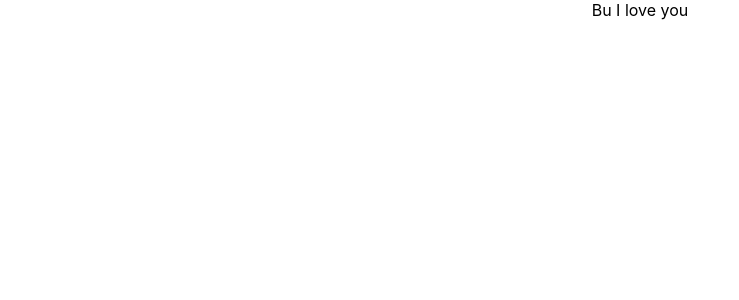
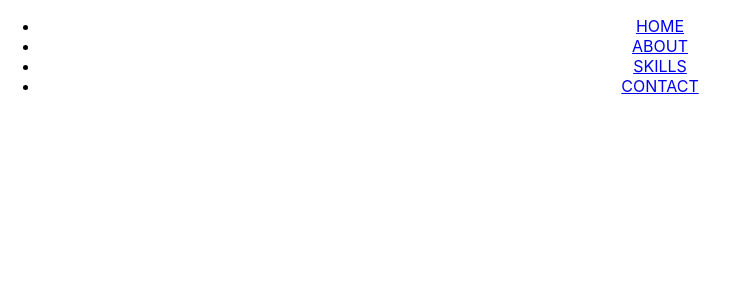
Before and after one commit to abhinnankit/abhinnankit.github.io, a React (Create React App) app: page / in a window 1280 px wide. Shown: the top 300 px of the page, without its empty margins (0-739 px from the left). Built offline with nearby package versions, Linux system fonts and the light colour scheme.

Commit message:
Add navbar

```diff
--- a/src/App.tsx
+++ b/src/App.tsx
@@ -1,8 +1,13 @@
 import React from 'react';
 import './App.scss';
+import Layout from './hoc/Layout/Layout';
 
 const App: React.FC = () => {
-    return <div className="App">Bu I love you</div>;
+    return (
+        <div className="App">
+            <Layout />
+        </div>
+    );
 };
 
 export default App;
--- /dev/null
+++ b/src/components/Header/Header.tsx
@@ -0,0 +1,17 @@
+import React from 'react';
+import PropTypes from 'prop-types';
+import NavigationList from './NavigationList/NavigationList';
+
+const header = props => {
+    return (
+        <header>
+            <nav>
+                <NavigationList />
+            </nav>
+        </header>
+    );
+};
+
+header.propTypes = {};
+
+export default header;
--- /dev/null
+++ b/src/components/Header/NavigationList/NavigationList.module.scss
@@ -0,0 +1,4 @@
+.NavigationList {
+    display: flex;
+    list-style-type: none;
+}
--- /dev/null
+++ b/src/components/Header/NavigationList/NavigationList.tsx
@@ -0,0 +1,17 @@
+import React from 'react';
+import NavigationListItem from './NavigationListItem/NavigationListItem';
+
+const navigationList = props => {
+    const navItems = ['Home', 'About', 'Skills', 'Contact'];
+    return (
+        <ul>
+            {navItems.map(navItem => (
+                <NavigationListItem key={navItem}>{navItem.toUpperCase()}</NavigationListItem>
+            ))}
+        </ul>
+    );
+};
+
+navigationList.propTypes = {};
+
+export default navigationList;
--- /dev/null
+++ b/src/components/Header/NavigationList/NavigationListItem/NavigationListItem.tsx
@@ -0,0 +1,11 @@
+import React from 'react';
+
+const navigationListItem = props => {
+    return (
+        <li>
+            <a href="/">{props.children}</a>
+        </li>
+    );
+};
+
+export default navigationListItem;
--- /dev/null
+++ b/src/hoc/Layout/Layout.tsx
@@ -0,0 +1,14 @@
+import React, { Component, Fragment } from 'react';
+import Header from '../../components/Header/Header';
+
+class Layout extends Component {
+    render() {
+        return (
+            <Fragment>
+                <Header />
+            </Fragment>
+        );
+    }
+}
+
+export default Layout;
```
Also changed, not shown: src/components/Banner/Banner.tsx (added, +7 -0 lines), src/components/Header/Header.module.scss (added), src/hoc/Layout/Layout.module.scss (added).
